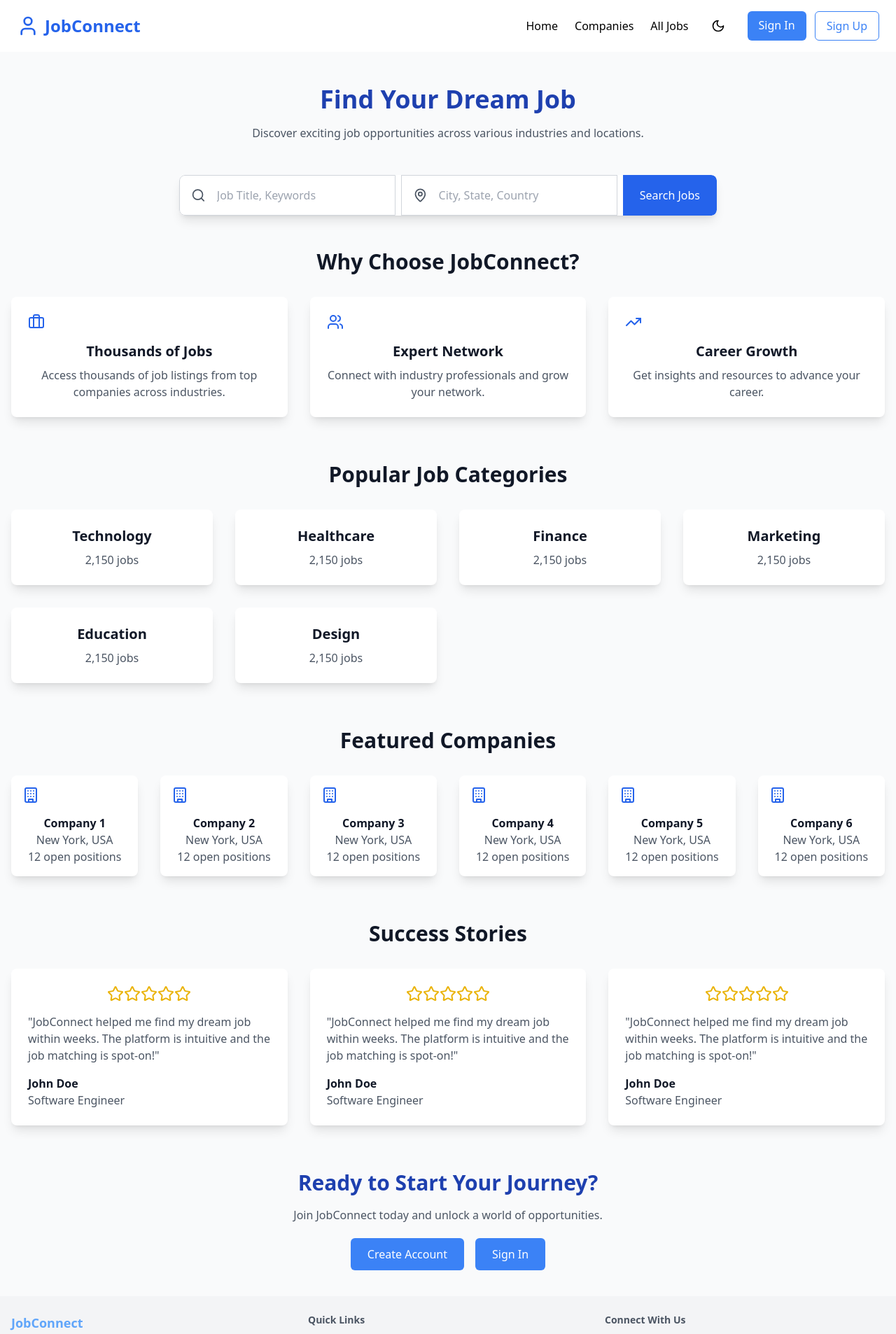
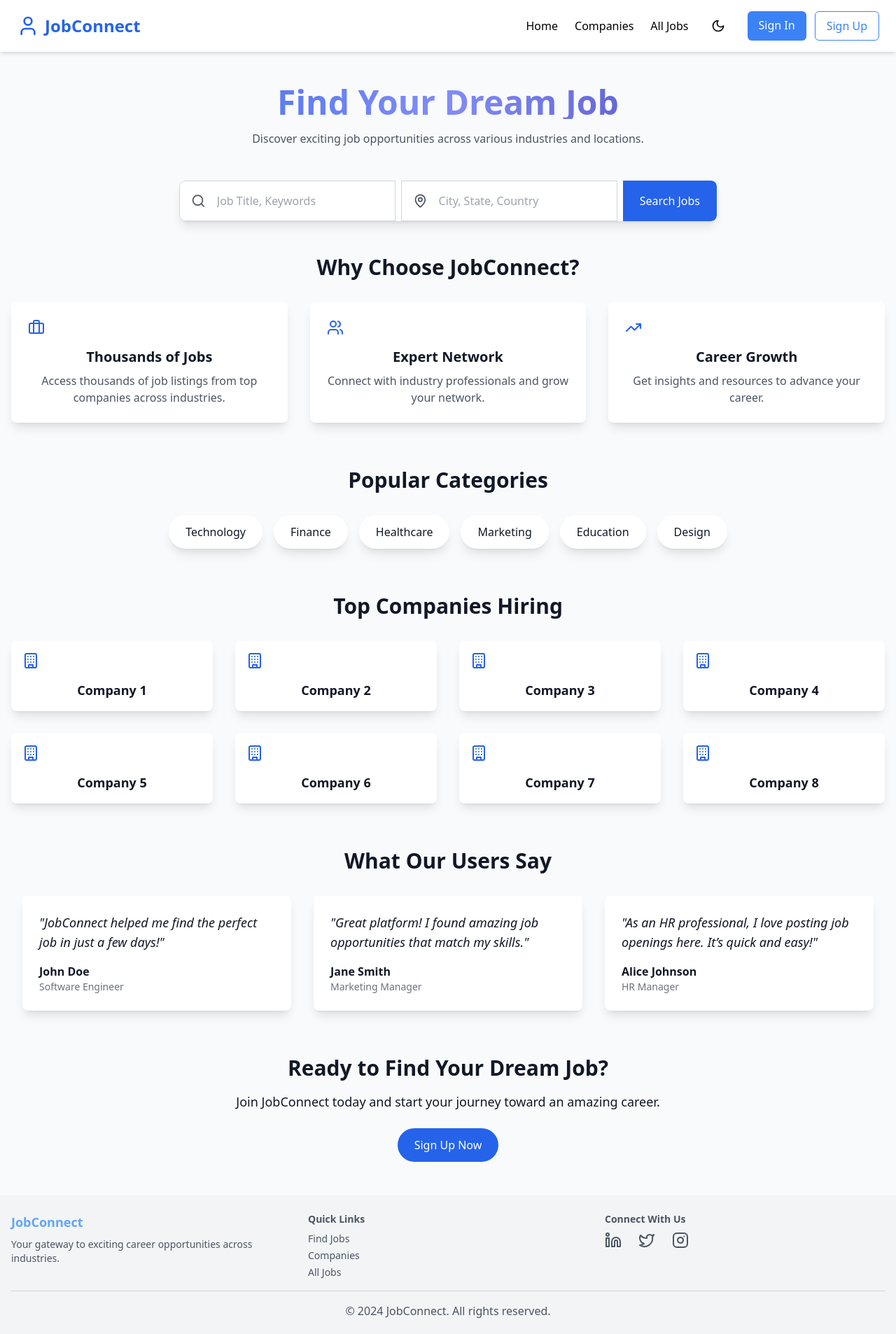
Before and after one commit to Sayan0361/JobPortal, a React (Create React App) app in the folder Frontend/: page / in a window 1280 px wide. Shown: the top 1906 px of the page at 70% size. Built offline with nearby package versions, Linux system fonts and the light colour scheme.

Commit message:
Frontend chamge korlam

```diff
--- a/Frontend/package.json
+++ b/Frontend/package.json
@@ -6,6 +6,7 @@
     "@testing-library/jest-dom": "^5.17.0",
     "@testing-library/react": "^13.4.0",
     "@testing-library/user-event": "^13.5.0",
+    "aos": "^2.3.4",
     "gsap": "^3.12.5",
     "lucide-react": "^0.462.0",
     "react": "^18.3.1",
--- a/Frontend/src/components/Footer.js
+++ b/Frontend/src/components/Footer.js
@@ -1,5 +1,6 @@
 import React from 'react';
 import { Link } from 'react-router-dom';
+import { Linkedin, Twitter, Instagram } from 'lucide-react'; // Importing icons from Lucide
 
 const Footer = ({ isDarkMode }) => {
   return (
@@ -61,7 +62,7 @@ const Footer = ({ isDarkMode }) => {
         {/* Connect With Us Section */}
         <div>
           <h4 className="font-semibold mb-2">Connect With Us</h4>
-          <div className="flex space-x-3">
+          <div className="flex space-x-6">
             <a
               href="https://www.linkedin.com/in/subhradeep-basu-786aab209?lipi=urn%3Ali%3Apage%3Ad_flagship3_profile_view_base_contact_details%3BkLdho5srQLWnqZCin%2F9jpw%3D%3D"
               target="_blank"
@@ -72,7 +73,7 @@ const Footer = ({ isDarkMode }) => {
                   : 'text-gray-600 hover:text-blue-600'
               }`}
             >
-              LinkedIn
+              <Linkedin size={24} />
             </a>
             <a
               href="https://x.com/SubhradeepBasu5"
@@ -84,7 +85,7 @@ const Footer = ({ isDarkMode }) => {
                   : 'text-gray-600 hover:text-blue-600'
               }`}
             >
-              Twitter
+              <Twitter size={24} />
             </a>
             <a
               href="https://www.instagram.com/subhradeepbasu12/"
@@ -96,7 +97,7 @@ const Footer = ({ isDarkMode }) => {
                   : 'text-gray-600 hover:text-blue-600'
               }`}
             >
-              Instagram
+              <Instagram size={24} />
             </a>
           </div>
         </div>
--- a/Frontend/src/pages/Companies.js
+++ b/Frontend/src/pages/Companies.js
@@ -1,6 +1,6 @@
-// src/pages/Companies.js
+
 import React from 'react';
-import Card from '../components/Card'; // Import the Card component
+import Card from '../components/Card';
 
 const Companies = ({ isDarkMode }) => {
     const companies = [
@@ -31,7 +31,7 @@ const Companies = ({ isDarkMode }) => {
             title={company.title}
             description={company.description}
             link={company.link}
-            isDarkMode={isDarkMode} // Pass isDarkMode to Card
+            isDarkMode={isDarkMode}
           />
         ))}
       </div>
--- a/Frontend/src/pages/FindJobs.js
+++ b/Frontend/src/pages/FindJobs.js
@@ -1,10 +1,20 @@
-import React, { useState } from 'react';
-import { Search, MapPin, Briefcase, Users, TrendingUp, Building, Globe, Star } from 'lucide-react';
+import React, { useEffect, useState } from 'react';
+import AOS from 'aos';
+import 'aos/dist/aos.css';
+import { Search, MapPin, Briefcase, Users, TrendingUp, Building } from 'lucide-react';
 import { Link } from 'react-router-dom';
 
 const FindJobs = ({ isDarkMode }) => {
   const [jobTitle, setJobTitle] = useState('');
   const [location, setLocation] = useState('');
+
+  useEffect(() => {
+    AOS.init({
+      duration: 1000,
+      easing: 'ease-in-out',
+      once: true,
+    });
+  }, []);
 
   const handleSearch = (e) => {
     e.preventDefault();
@@ -12,21 +22,36 @@ const FindJobs = ({ isDarkMode }) => {
   };
 
   return (
-    <div className={`container mx-auto px-4 py-12 ${isDarkMode ? 'bg-gray-900 text-gray-200' : 'bg-gray-50 text-gray-900'}`}>
+    <div
+      className={`container mx-auto px-4 py-12 ${
+        isDarkMode ? 'bg-gray-900 text-gray-200' : 'bg-gray-50 text-gray-900'
+      }`}
+    >
       {/* Header Section */}
-      <div className="text-center mb-12">
-        <h1 className={`text-4xl font-bold mb-4 ${isDarkMode ? 'text-blue-600' : 'text-blue-800'}`}>Find Your Dream Job</h1>
-        <p className={`text-${isDarkMode ? 'gray-400' : 'gray-600'} max-w-2xl mx-auto`}>
+      <div className="text-center mb-12" data-aos="fade-up">
+        <h1
+          className={`text-5xl font-bold mb-4 ${
+            isDarkMode
+              ? 'text-transparent bg-clip-text bg-gradient-to-r from-blue-600 via-indigo-400 to-indigo-800'
+              : 'text-transparent bg-clip-text bg-gradient-to-r from-blue-600 via-indigo-400 to-indigo-800'
+          }`}
+        >
+          Find Your Dream Job
+        </h1>
+        <p className={`${isDarkMode ? 'text-gray-400' : 'text-gray-600'} max-w-2xl mx-auto`}>
           Discover exciting job opportunities across various industries and locations.
         </p>
       </div>
 
+
       {/* Search Form */}
       <form
         onSubmit={handleSearch}
-        className={`max-w-3xl mx-auto ${isDarkMode ? 'bg-gray-800' : 'bg-white'} shadow-lg rounded-lg overflow-hidden flex mb-12 flex-col md:flex-row`}
+        className={`max-w-3xl mx-auto ${
+          isDarkMode ? 'bg-gray-800' : 'bg-white'
+        } shadow-lg rounded-lg overflow-hidden flex mb-12 flex-col md:flex-row`}
+        data-aos="fade-up"
       >
-        {/* Job Title Input */}
         <div className="flex-1 flex items-center border border-gray-300 rounded-l-lg mb-4 md:mb-0 md:mr-2">
           <Search className={`ml-4 ${isDarkMode ? 'text-gray-400' : 'text-gray-600'}`} />
           <input
@@ -34,11 +59,11 @@ const FindJobs = ({ isDarkMode }) => {
             placeholder="Job Title, Keywords"
             value={jobTitle}
             onChange={(e) => setJobTitle(e.target.value)}
-            className={`w-full p-4 focus:outline-none rounded-l-lg ${isDarkMode ? 'bg-gray-700 text-gray-200' : 'bg-white text-gray-900'}`}
+            className={`w-full p-4 focus:outline-none rounded-l-lg ${
+              isDarkMode ? 'bg-gray-700 text-gray-200' : 'bg-white text-gray-900'
+            }`}
           />
         </div>
-
-        {/* Location Input */}
         <div className="flex-1 flex items-center border border-gray-300 mb-4 md:mb-0 md:mr-2">
           <MapPin className={`ml-4 ${isDarkMode ? 'text-gray-400' : 'text-gray-600'}`} />
           <input
@@ -46,131 +71,153 @@ const FindJobs = ({ isDarkMode }) => {
             placeholder="City, State, Country"
             value={location}
             onChange={(e) => setLocation(e.target.value)}
-            className={`w-full p-4 focus:outline-none ${isDarkMode ? 'bg-gray-700 text-gray-200' : 'bg-white text-gray-900'}`}
+            className={`w-full p-4 focus:outline-none ${
+              isDarkMode ? 'bg-gray-700 text-gray-200' : 'bg-white text-gray-900'
+            }`}
           />
         </div>
-
-        {/* Search Button */}
         <button
           type="submit"
-          className={`px-6 py-3 rounded-r-lg ${isDarkMode ? 'bg-blue-600 text-white' : 'bg-blue-600 text-white'} hover:bg-blue-700 transition-colors`}
+          className={`px-6 py-3 rounded-r-lg ${
+            isDarkMode ? 'bg-blue-600 text-white' : 'bg-blue-600 text-white'
+          } hover:bg-blue-700 transition-transform transform hover:scale-105 hover:shadow-md`}
         >
           Search Jobs
         </button>
       </form>
 
-      {/* Features Section */}
-      <div className="mb-16">
+      {/* Why Choose Us Section */}
+      <div className="mb-16" data-aos="fade-up">
         <h2 className="text-center text-3xl font-bold mb-8">Why Choose JobConnect?</h2>
         <div className="grid grid-cols-1 sm:grid-cols-2 md:grid-cols-3 gap-8">
-          {[{
+          {[
+            {
               icon: <Briefcase className={`${isDarkMode ? 'text-blue-400' : 'text-blue-600'}`} />,
               title: 'Thousands of Jobs',
-            description: 'Access thousands of job listings from top companies across industries.'
+              description: 'Access thousands of job listings from top companies across industries.',
             },
             {
               icon: <Users className={`${isDarkMode ? 'text-blue-400' : 'text-blue-600'}`} />,
               title: 'Expert Network',
-            description: 'Connect with industry professionals and grow your network.'
+              description: 'Connect with industry professionals and grow your network.',
             },
             {
               icon: <TrendingUp className={`${isDarkMode ? 'text-blue-400' : 'text-blue-600'}`} />,
               title: 'Career Growth',
-            description: 'Get insights and resources to advance your career.'
-          }].map((feature, index) => (
-            <div key={index} className={`text-center p-6 ${isDarkMode ? 'bg-gray-700' : 'bg-white'} shadow-lg rounded-lg`}>
+              description: 'Get insights and resources to advance your career.',
+            },
+          ].map((feature, index) => (
+            <div
+              key={index}
+              className={`text-center p-6 ${
+                isDarkMode ? 'bg-gray-700' : 'bg-white'
+              } shadow-lg rounded-lg hover:shadow-xl transition-transform transform hover:scale-105`}
+            >
               <div className="text-4xl mb-4">{feature.icon}</div>
-              <h3 className={`text-xl font-bold mb-2 ${isDarkMode ? 'text-gray-200' : 'text-gray-900'}`}>{feature.title}</h3>
-              <p className={`${isDarkMode ? 'text-gray-400' : 'text-gray-600'}`}>{feature.description}</p>
+              <h3
+                className={`text-xl font-bold mb-2 ${
+                  isDarkMode ? 'text-gray-200' : 'text-gray-900'
+                }`}
+              >
+                {feature.title}
+              </h3>
+              <p className={`${isDarkMode ? 'text-gray-400' : 'text-gray-600'}`}>
+                {feature.description}
+              </p>
             </div>
           ))}
         </div>
       </div>
 
       {/* Popular Categories Section */}
-      <div className="mb-16">
-        <h2 className="text-center text-3xl font-bold mb-8">Popular Job Categories</h2>
-        <div className="grid grid-cols-1 sm:grid-cols-2 md:grid-cols-3 lg:grid-cols-4 gap-8">
-          {['Technology', 'Healthcare', 'Finance', 'Marketing', 'Education', 'Design'].map((category) => (
+      <div className="mb-16" data-aos="fade-up">
+        <h2 className="text-center text-3xl font-bold mb-8">Popular Categories</h2>
+        <div className="flex flex-wrap justify-center gap-4">
+          {[
+            'Technology',
+            'Finance',
+            'Healthcare',
+            'Marketing',
+            'Education',
+            'Design',
+          ].map((category, index) => (
             <div
-              key={category}
-              className={`${isDarkMode ? 'bg-gray-700' : 'bg-white'} shadow-lg rounded-lg p-6 text-center hover:shadow-xl transition-shadow`}
+              key={index}
+              className={`px-6 py-3 rounded-full ${
+                isDarkMode ? 'bg-gray-700 text-gray-200' : 'bg-white text-gray-900'
+              } shadow-lg hover:shadow-xl transition-transform transform hover:scale-105`}
             >
-              <h3 className={`text-xl font-bold mb-2 ${isDarkMode ? 'text-gray-200' : 'text-gray-900'}`}>{category}</h3>
-              <p className={`${isDarkMode ? 'text-gray-400' : 'text-gray-600'}`}>2,150 jobs</p>
+              {category}
             </div>
           ))}
         </div>
       </div>
 
       {/* Featured Companies Section */}
-      <div className="mb-16">
-        <h2 className="text-center text-3xl font-bold mb-8">Featured Companies</h2>
-        <div className="grid grid-cols-2 sm:grid-cols-3 md:grid-cols-4 lg:grid-cols-6 gap-8">
-          {[1, 2, 3, 4, 5, 6].map((company) => (
+      <div className="mb-16" data-aos="fade-up">
+        <h2 className="text-center text-3xl font-bold mb-8">Top Companies Hiring</h2>
+        <div className="grid grid-cols-2 md:grid-cols-4 gap-8">
+          {[...Array(8)].map((_, index) => (
             <div
-              key={company}
-              className={`${isDarkMode ? 'bg-gray-700' : 'bg-white'} text-center p-4 shadow-lg rounded-lg hover:shadow-xl transition-shadow`}
+              key={index}
+              className={`p-4 ${
+                isDarkMode ? 'bg-gray-700' : 'bg-white'
+              } shadow-lg rounded-lg hover:shadow-xl transition-transform transform hover:scale-105 text-center`}
             >
-              <div className="text-4xl mb-4">
-                <Building className={`${isDarkMode ? 'text-blue-400' : 'text-blue-600'}`} />
-              </div>
-              <h3 className={`font-bold ${isDarkMode ? 'text-gray-200' : 'text-gray-900'}`}>Company {company}</h3>
-              <p className={`${isDarkMode ? 'text-gray-400' : 'text-gray-600'}`}>New York, USA</p>
-              <p className={`${isDarkMode ? 'text-gray-400' : 'text-gray-600'}`}>12 open positions</p>
+              <Building className="text-4xl mb-4 text-blue-600" />
+              <p className="text-lg font-semibold">Company {index + 1}</p>
             </div>
           ))}
         </div>
       </div>
 
       {/* Testimonials Section */}
-      <div className="mb-16">
-        <h2 className="text-center text-3xl font-bold mb-8">Success Stories</h2>
-        <div className="grid grid-cols-1 sm:grid-cols-2 md:grid-cols-3 gap-8">
-          {[1, 2, 3].map((testimonial) => (
+      <div className="mb-16" data-aos="fade-up">
+        <h2 className="text-center text-3xl font-bold mb-8">What Our Users Say</h2>
+        <div className="flex flex-wrap justify-center gap-8">
+          {[
+            {
+              name: 'John Doe',
+              job: 'Software Engineer',
+              feedback: 'JobConnect helped me find the perfect job in just a few days!',
+            },
+            {
+              name: 'Jane Smith',
+              job: 'Marketing Manager',
+              feedback: 'Great platform! I found amazing job opportunities that match my skills.',
+            },
+            {
+              name: 'Alice Johnson',
+              job: 'HR Manager',
+              feedback: 'As an HR professional, I love posting job openings here. It’s quick and easy!',
+            },
+          ].map((testimonial, index) => (
             <div
-              key={testimonial}
-              className={`${isDarkMode ? 'bg-gray-700' : 'bg-white'} shadow-lg rounded-lg p-6 hover:shadow-xl transition-shadow`}
+              key={index}
+              className={`p-6 ${
+                isDarkMode ? 'bg-gray-700 text-gray-200' : 'bg-white text-gray-900'
+              } shadow-lg rounded-lg hover:shadow-xl transition-transform transform hover:scale-105 w-full sm:w-96`}
             >
-              <div className="mb-4 flex justify-center">
-                {[...Array(5)].map((_, i) => (
-                  <Star key={i} className="text-yellow-500" />
-                ))}
-              </div>
-              <p className={`${isDarkMode ? 'text-gray-400' : 'text-gray-600'} mb-4`}>
-                "JobConnect helped me find my dream job within weeks. The platform is intuitive and the job matching is spot-on!"
-              </p>
-              <h4 className={`font-bold ${isDarkMode ? 'text-gray-200' : 'text-gray-900'}`}>John Doe</h4>
-              <p className={`${isDarkMode ? 'text-gray-400' : 'text-gray-600'}`}>Software Engineer</p>
+              <p className="text-lg italic mb-4">"{testimonial.feedback}"</p>
+              <p className="font-semibold">{testimonial.name}</p>
+              <p className="text-sm text-gray-500">{testimonial.job}</p>
             </div>
           ))}
         </div>
       </div>
 
       {/* Call to Action Section */}
-      <div className="cta-section text-center">
-        <div className="section-content">
-          <h2 className={`cta-title text-3xl font-bold mb-4 ${isDarkMode ? 'text-blue-600' : 'text-blue-800'}`}>
-            Ready to Start Your Journey?
-          </h2>
-          <p className={`cta-description mb-8 ${isDarkMode ? 'text-gray-400' : 'text-gray-600'}`}>
-            Join JobConnect today and unlock a world of opportunities.
+      <div className="text-center" data-aos="fade-up">
+        <h2 className="text-3xl font-bold mb-4">Ready to Find Your Dream Job?</h2>
+        <p className="mb-6 text-lg">
+          Join JobConnect today and start your journey toward an amazing career.
         </p>
-          <div className="cta-buttons">
         <Link
           to="/signup"
-              className="bg-blue-500 text-white px-6 py-3 rounded-md hover:bg-blue-600 transition-colors mr-4"
+          className="inline-block px-6 py-3 rounded-full bg-blue-600 text-white hover:bg-blue-700 transition-all"
         >
-              Create Account
+          Sign Up Now
         </Link>
-            <Link
-              to="/signin"
-              className="bg-blue-500 text-white px-6 py-3 rounded-md hover:bg-blue-600 transition-colors"
-            >
-              Sign In
-            </Link>
-          </div>
-        </div>
       </div>
     </div>
   );
--- /dev/null
+++ b/package.json
@@ -0,0 +1,5 @@
+{
+  "dependencies": {
+    "aos": "^2.3.4"
+  }
+}
```
Also changed, not shown: Frontend/src/components/Card.js (+11 -5 lines), Frontend/src/components/Navbar.js (+33 -15 lines), 2 other files (tests, documents, lock files or other folders). Lines whose indentation alone changed are shown as unchanged.
